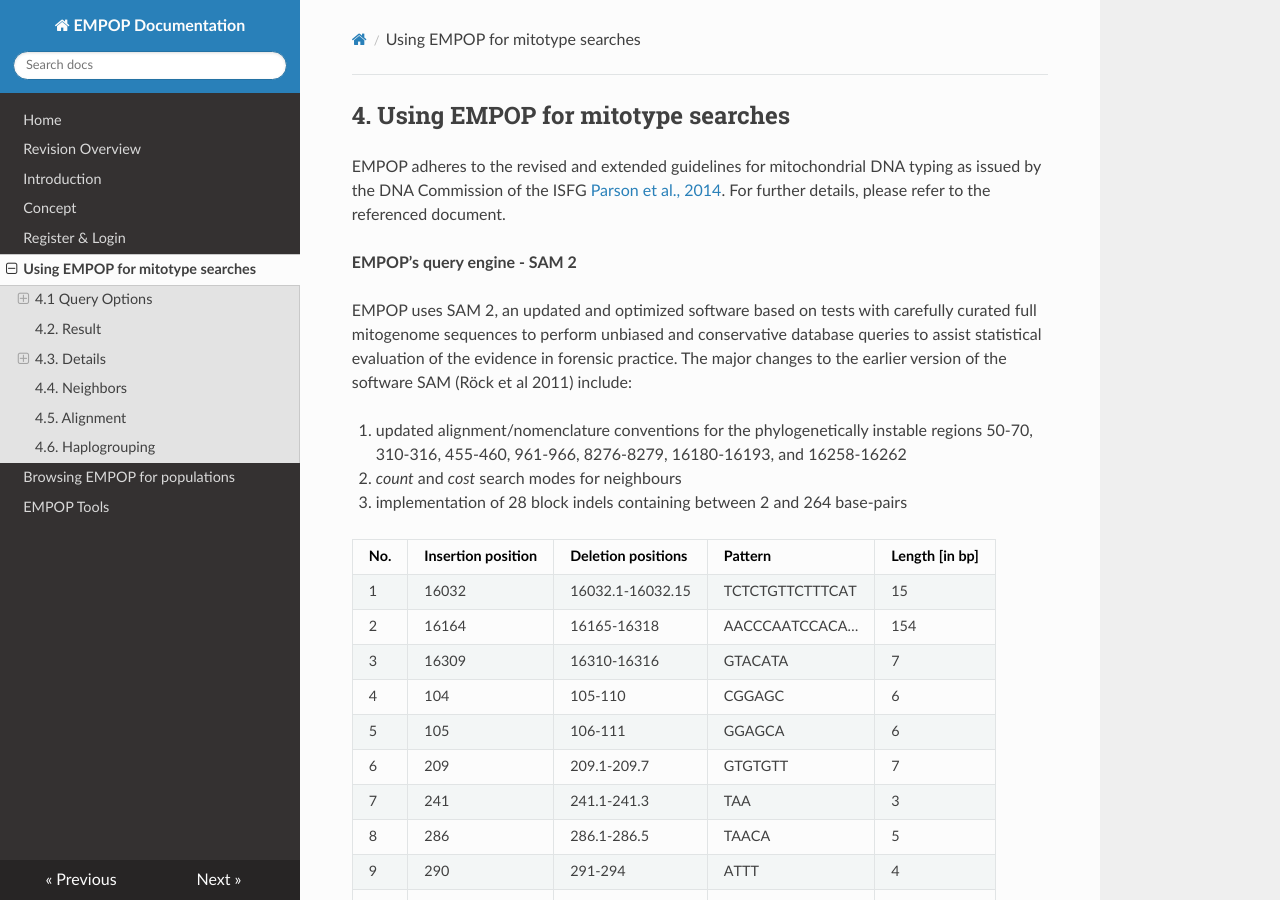
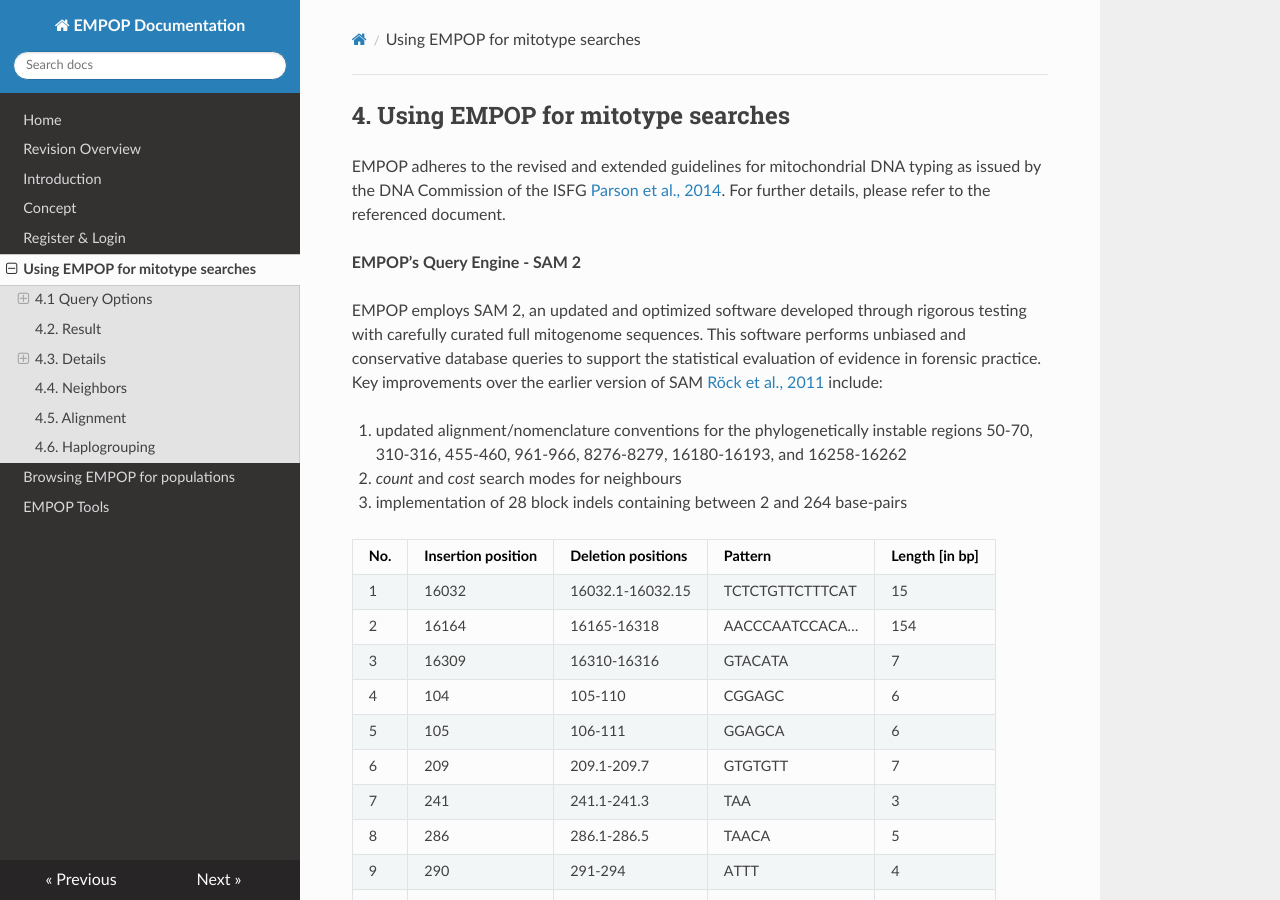
Before and after one commit to gmitirol/empop-use, an MkDocs documentation site: the page built from docs/using_empop.md, in a window 1280 px wide and 900 px high. Built offline with MkDocs 1.6.1, drawn with Linux system fonts in a browser that asks for light colours; nearby versions of some CDN libraries.

Commit message:
Update using_empop.md

```diff
--- a/docs/using_empop.md
+++ b/docs/using_empop.md
@@ -2,10 +2,9 @@
 
 EMPOP adheres to the revised and extended guidelines for mitochondrial DNA typing as issued by the DNA Commission of the ISFG [Parson et al., 2014](http://dx.doi.org/10.1016/j.fsigen.2014.07.010). For further details, please refer to the referenced document.
 
-**EMPOP’s query engine - SAM 2**
+**EMPOP’s Query Engine - SAM 2**
 
-EMPOP uses SAM 2, an updated and optimized software based on tests with carefully curated full mitogenome sequences to perform unbiased and conservative database queries to assist statistical evaluation of the evidence in forensic practice.
-The major changes to the earlier version of the software SAM (Röck et al 2011) include:
+EMPOP employs SAM 2, an updated and optimized software developed through rigorous testing with carefully curated full mitogenome sequences. This software performs unbiased and conservative database queries to support the statistical evaluation of evidence in forensic practice. Key improvements over the earlier version of SAM [Röck et al., 2011](https://doi.org/10.1016/j.fsigen.2010.10.006) include:
 
 1. updated alignment/nomenclature conventions for the phylogenetically instable regions 50-70, 310-316, 455-460, 961-966, 8276-8279, 16180-16193, and 16258-16262
 2. *count* and *cost* search modes for neighbours
```
